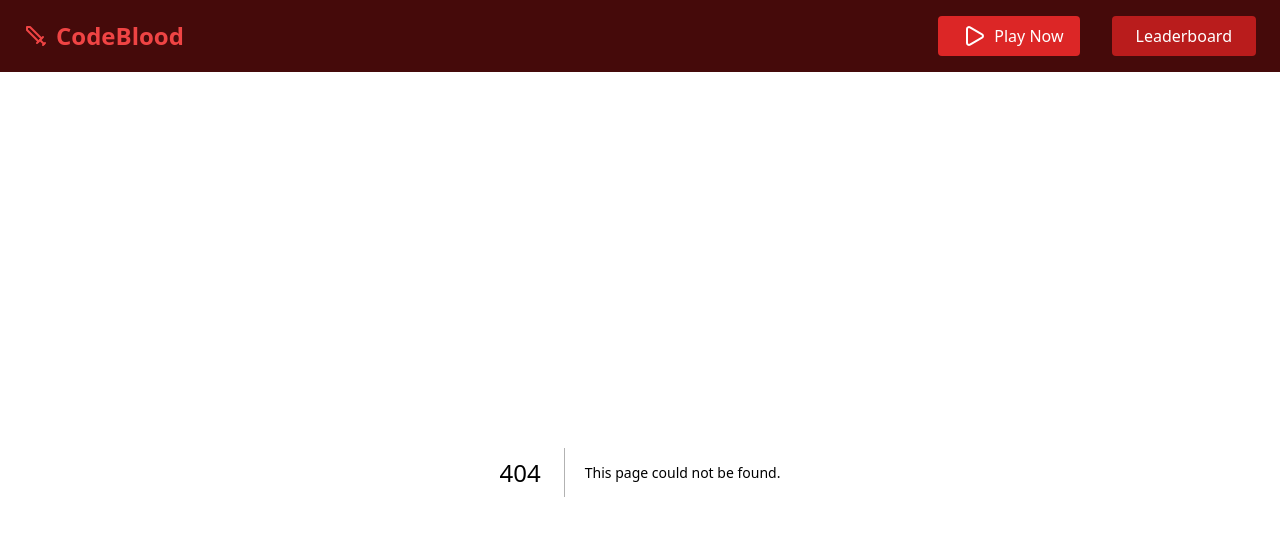
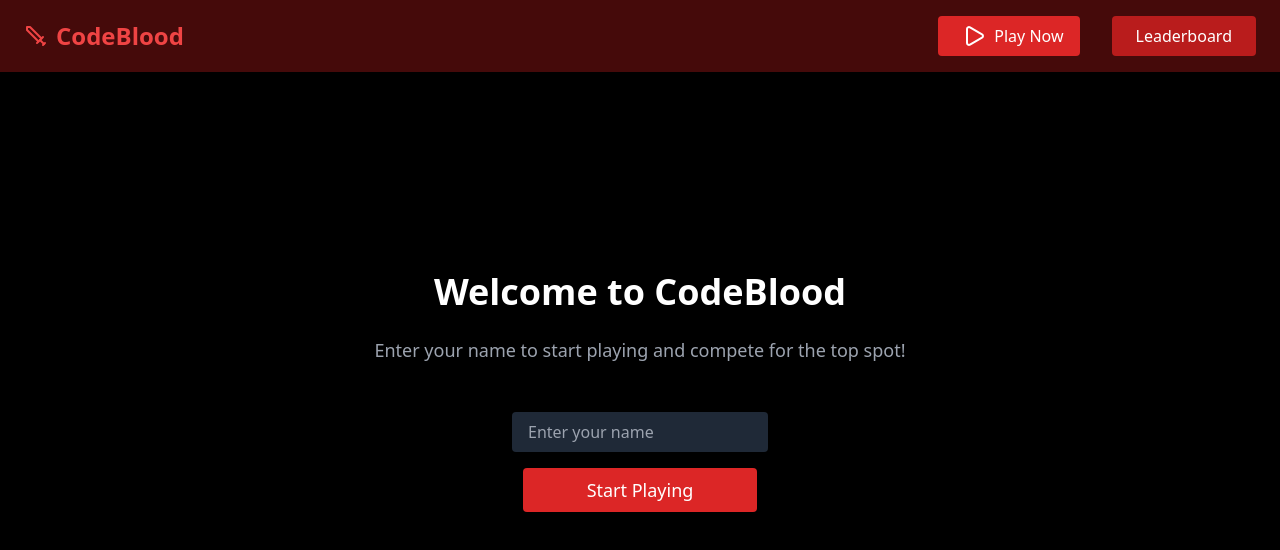
Before and after one commit to CodingWithSaksham/CodeBlood, a Next.js app in the folder Frontend/codeblood-frontend/: page /play in a window 1280 px wide. Before the commit this address had no page. Shown: the top 550 px of the page. Built offline with nearby package versions, Linux system fonts and the light colour scheme.

Commit message:
Added play page

```diff
--- a/Frontend/codeblood-frontend/app/_components/Navbar.js
+++ b/Frontend/codeblood-frontend/app/_components/Navbar.js
@@ -16,7 +16,7 @@ function Navbar() {
       </Link>
 
       <div className="flex items-center space-x-4">
-        <Link href="/">
+        <Link href="/play">
           <button className="bg-red-600 text-white px-4 py-2 rounded hover:bg-red-700 flex items-center">
             <PlayIcon className="mx-2" />
             Play Now
--- a/Frontend/codeblood-frontend/app/layout.js
+++ b/Frontend/codeblood-frontend/app/layout.js
@@ -9,7 +9,7 @@ export const metadata = {
 export default function RootLayout({ children }) {
   return (
     <html lang="en">
-      <body>
+      <body className="bg-black">
         <Navbar />
         {children}
       </body>
--- a/Frontend/codeblood-frontend/app/page.js
+++ b/Frontend/codeblood-frontend/app/page.js
@@ -1,3 +1,5 @@
+import Link from "next/link";
+
 function Lander() {
   return (
     <div className="min-h-screen flex flex-col text-white pt-14 bg-black">
@@ -16,9 +18,11 @@ function Lander() {
           </p>
         </header>
         <div>
-          <button className="px-16 mx-2 bg-red-600 text-white rounded hover:bg-red-700 py-2 text-center text-lg">
-            Start Battle
-          </button>
+          <Link href="/play">
+            <button className="px-16 mx-2 bg-red-600 text-white rounded hover:bg-red-700 py-2 text-center text-lg">
+              Start Battle
+            </button>
+          </Link>
         </div>
       </div>
       <div className="bg-black text-white font-sans py-12 pt-36 pb-36">
--- /dev/null
+++ b/Frontend/codeblood-frontend/app/play/page.js
@@ -0,0 +1,31 @@
+function Play() {
+  return (
+    <div className="min-h-screen bg-black text-white flex flex-col text-center pt-14">
+      <div className="bg-black text-white font-sans py-12 pt-36 pb-36">
+        <h2 className="text-4xl font-bold text-center mb-6">
+          Welcome to CodeBlood
+        </h2>
+        <p className="text-lg text-gray-400 text-center mb-12">
+          Enter your name to start playing and compete for the top spot!
+        </p>
+        <div className="flex justify-center">
+          <form className="flex flex-col items-center space-y-4">
+            <input
+              type="text"
+              placeholder="Enter your name"
+              className="px-4 py-2 rounded bg-gray-800 text-white w-64"
+            />
+            <button
+              type="submit"
+              className="px-16 bg-red-600 text-white rounded hover:bg-red-700 py-2 text-center text-lg"
+            >
+              Start Playing
+            </button>
+          </form>
+        </div>
+      </div>
+    </div>
+  );
+}
+
+export default Play;
```
